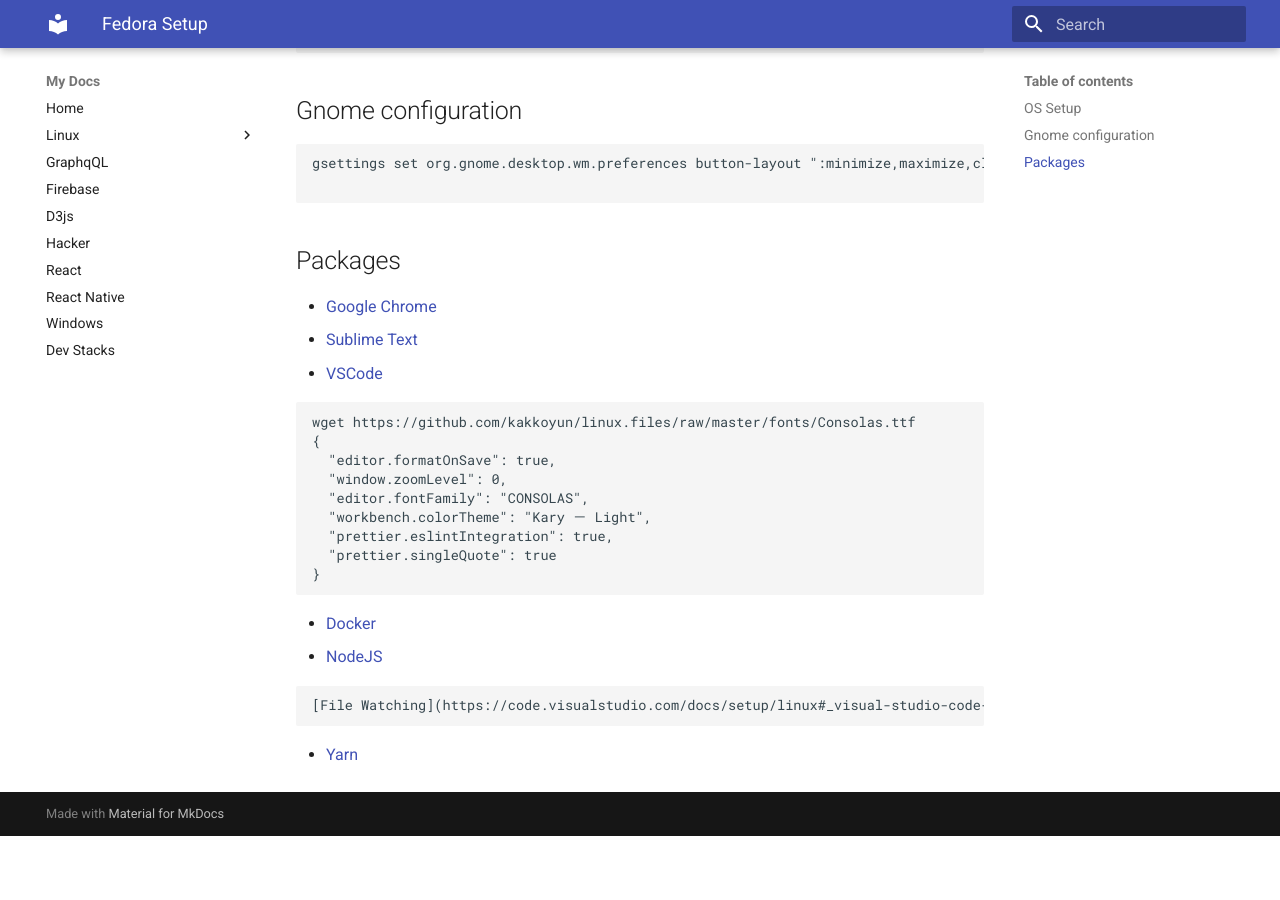
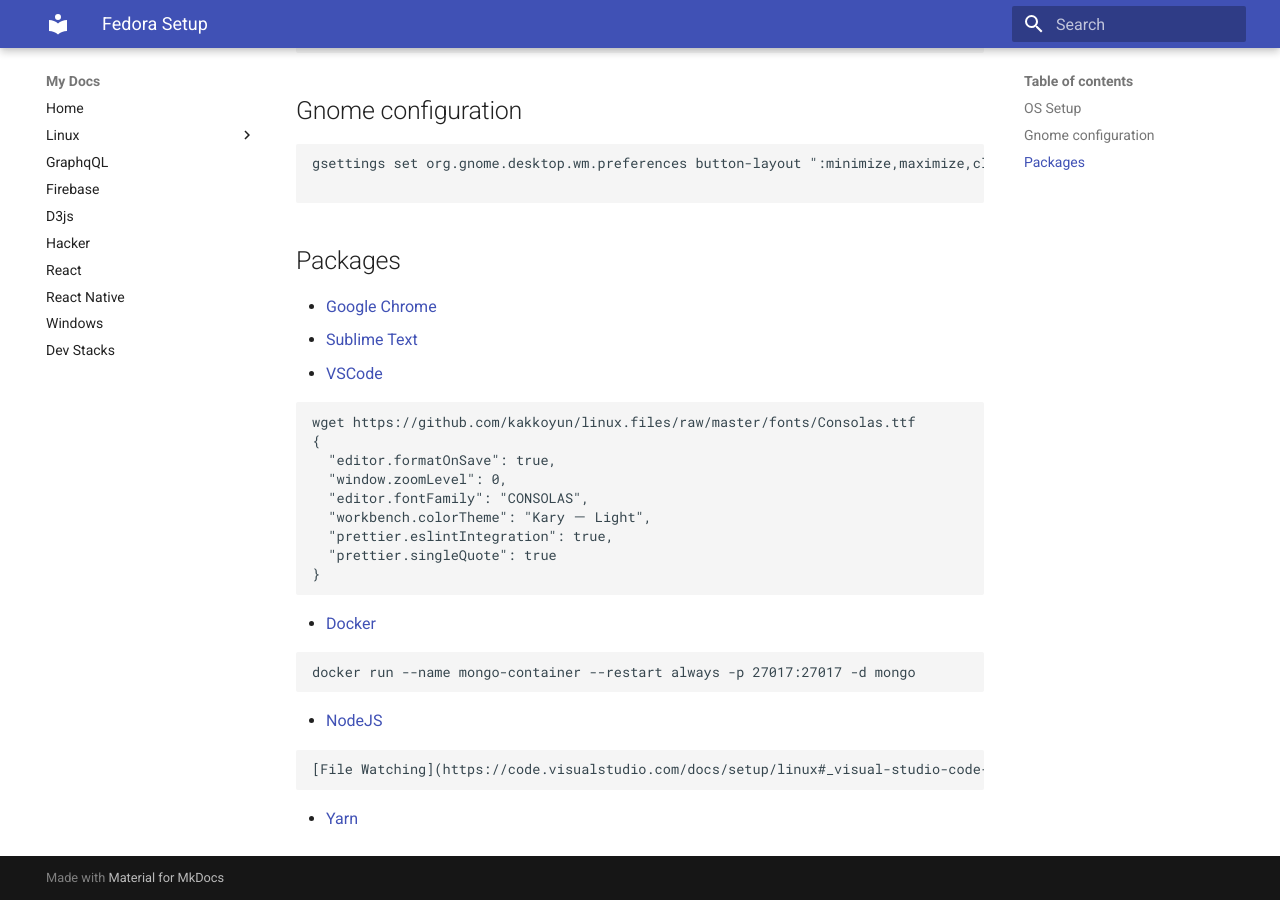
Before and after one commit to ajaymore/development-docs, an MkDocs documentation site: the page built from docs/linux/fedora-setup.md, in a window 1280 px wide and 900 px high, scrolled down 505 px. Built offline with MkDocs 1.6.1 and Material for MkDocs 9.7.7, drawn with Linux system fonts in a browser that asks for light colours; old or Windows-style settings are respelled for this version of MkDocs; before the commit the page ends 1341 px from its top, so only the background shows below that.

Commit message:
Update fedora-setup.md

````diff
--- a/docs/linux/fedora-setup.md
+++ b/docs/linux/fedora-setup.md
@@ -39,6 +39,9 @@
 }
 ```
 - [Docker](https://docs.docker.com/install/linux/docker-ce/fedora/#set-up-the-repository)
+```
+docker run --name mongo-container --restart always -p 27017:27017 -d mongo
+```
 - [NodeJS](https://nodejs.org/en/download/package-manager/#enterprise-linux-and-fedora)
 ```
 [File Watching](https://code.visualstudio.com/docs/setup/linux#_visual-studio-code-is-unable-to-watch-for-file-changes-in-this-large-workspace-error-enospc)
````
